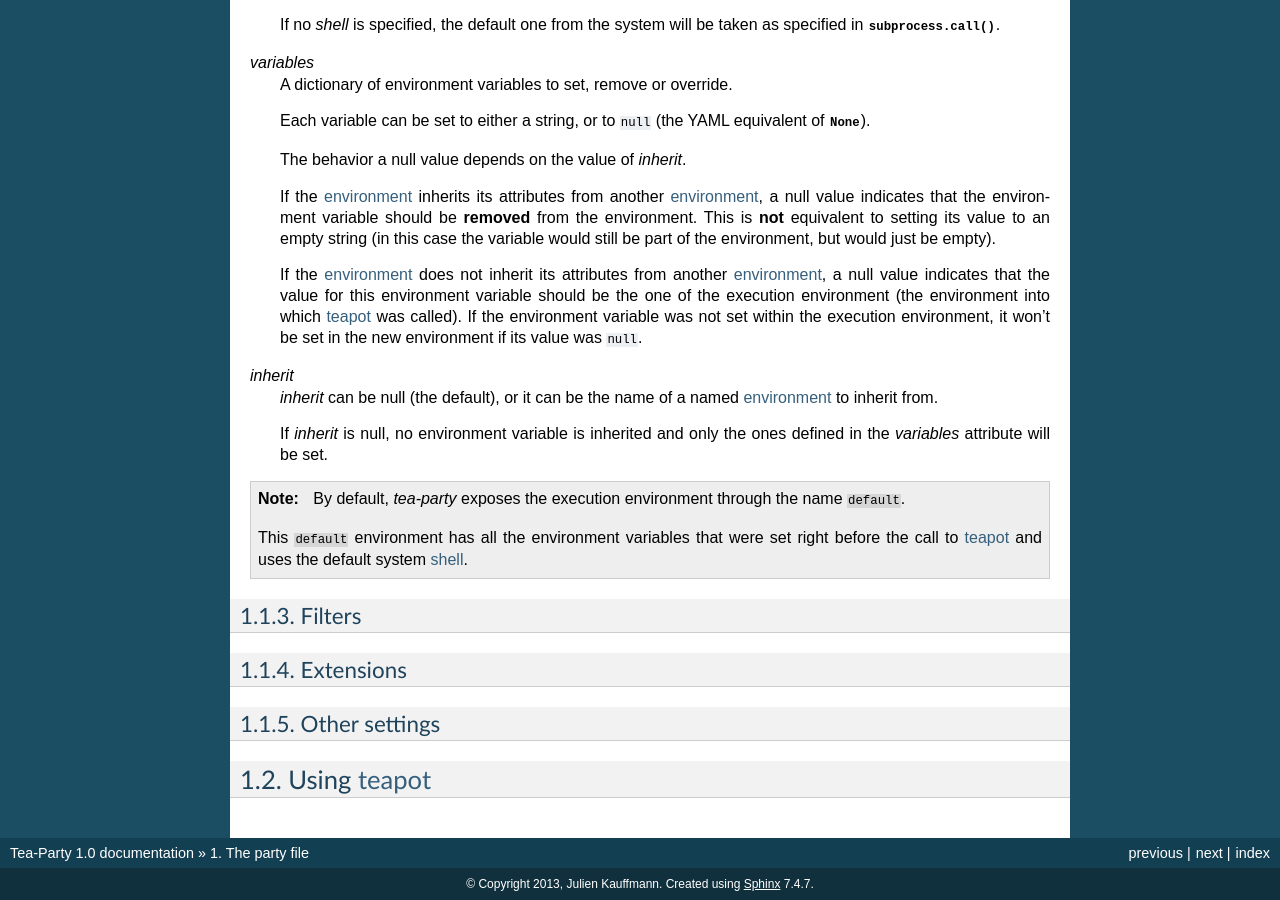
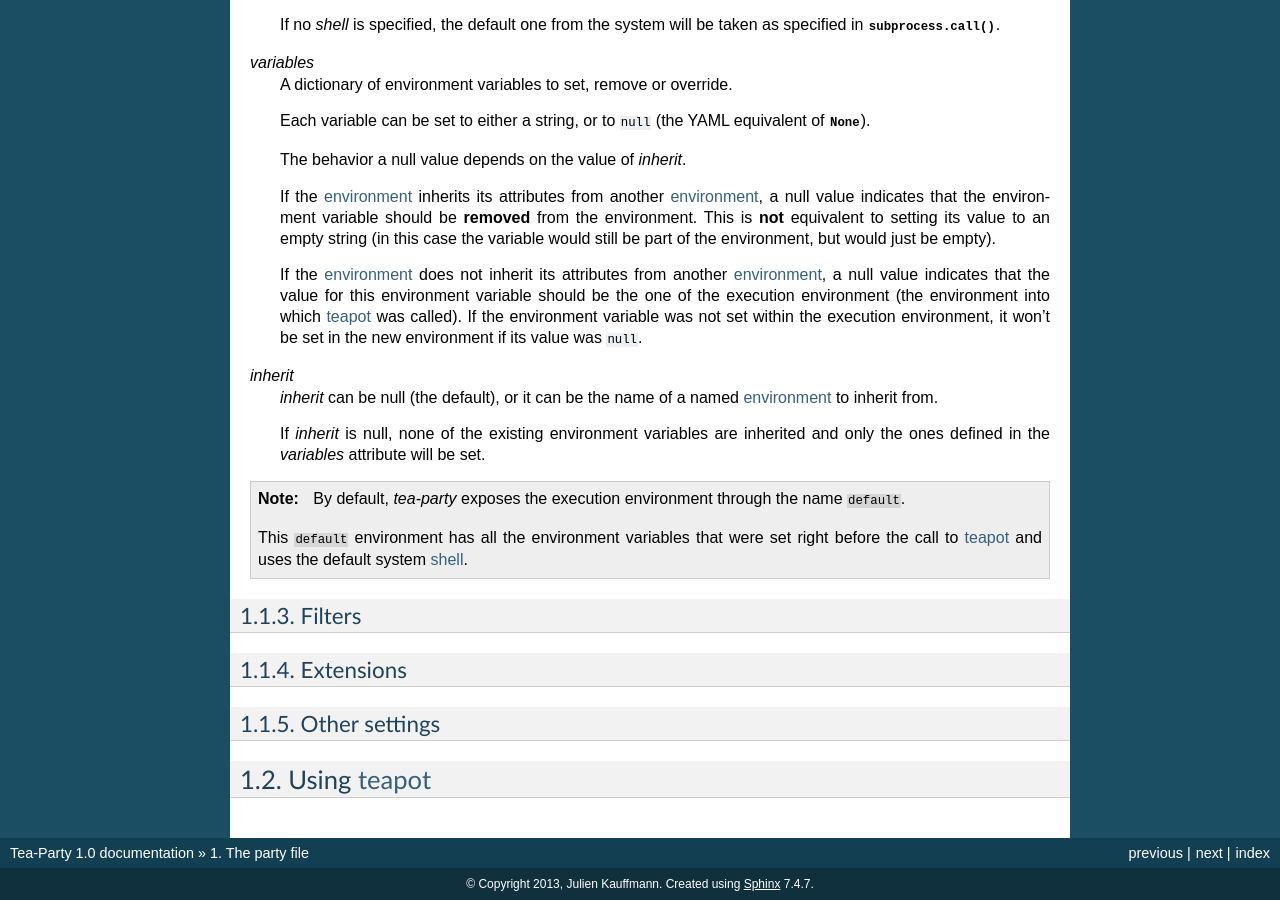
Before and after one commit to freelan-developers/teapot, a Sphinx documentation site: the page built from docs/source/the_party_file.rst, in a window 1280 px wide and 900 px high, scrolled down 6982 px. Built offline with Sphinx 7.4.7, drawn with Linux system fonts in a browser that asks for light colours.

Commit message:
Better wording

```diff
--- a/docs/source/the_party_file.rst
+++ b/docs/source/the_party_file.rst
@@ -375,7 +375,7 @@ An `environment` dictionary understands the following attributes:
 `inherit`
   `inherit` can be null (the default), or it can be the name of a named :term:`environment` to inherit from.
 
-  If `inherit` is null, no environment variable is inherited and only the ones defined in the `variables` attribute will be set.
+  If `inherit` is null, none of the existing environment variables are inherited and only the ones defined in the `variables` attribute will be set.
 
 .. note::
 
```
